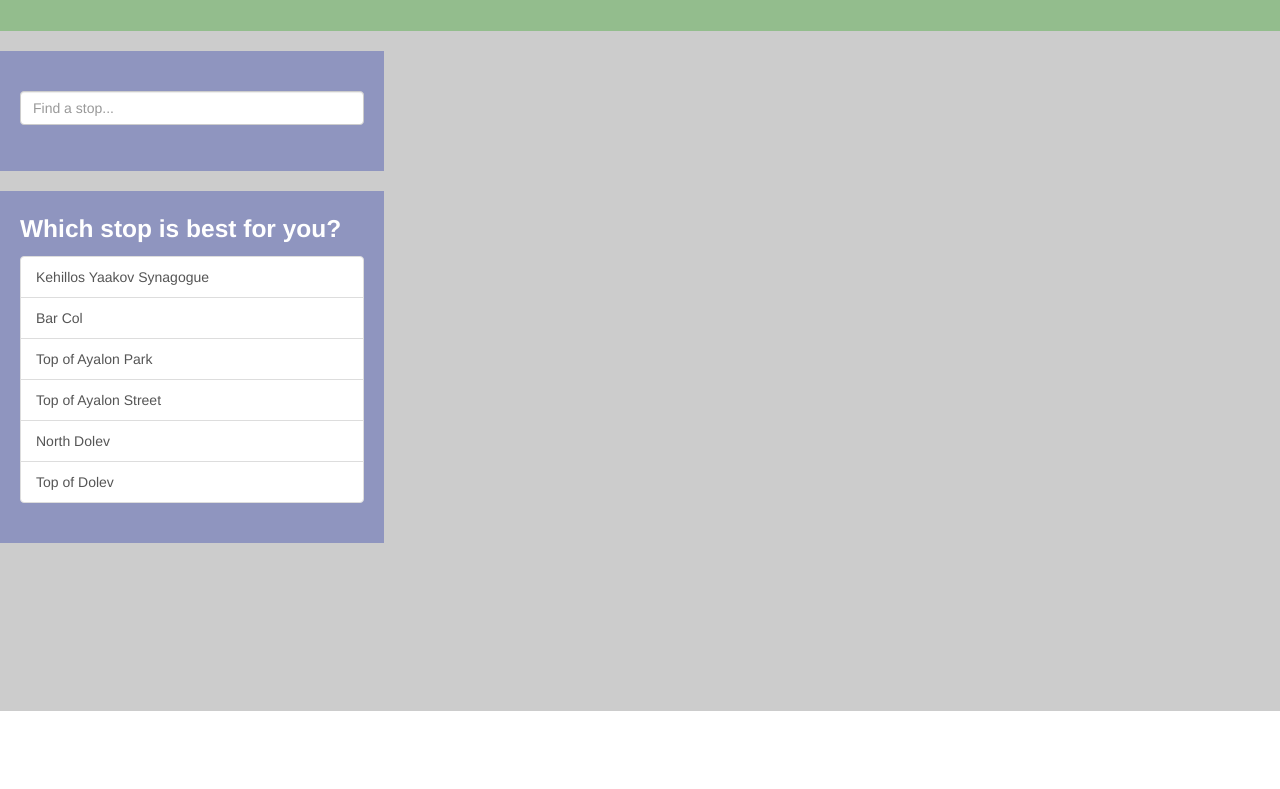
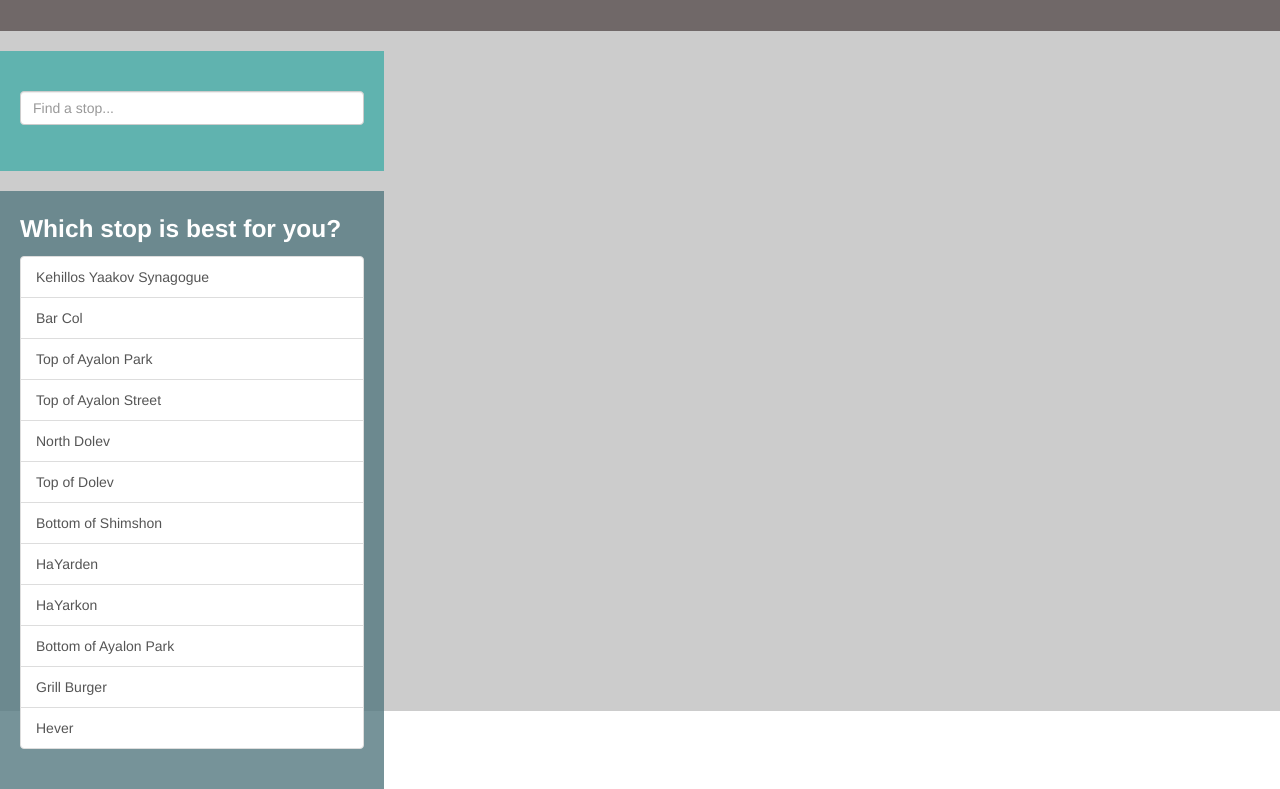
Before and after one commit to ChavahJ/neighborhoodMapTake5, a plain HTML site: page index.html in a window 1280 px wide. Shown: the part 89-878 px from the top of the page. Before the commit the page ends 800 px from the top, so only its background shows below. Drawn offline with nearby package versions, Linux system fonts and the light colour scheme.

Commit message:
before adding map

```diff
--- a/css/map.css
+++ b/css/map.css
@@ -20,8 +20,8 @@ html, body {
 }
 
 .title-div {
-    background-color: rgba(133, 185, 126,.8);
-    color: white;
+    background-color: rgba(89,79,79,.8);
+    color: #fff;
     position: absolute;
     width: 100%;
     height: 4rem;
@@ -36,17 +36,24 @@ html, body {
 }
 
 .search-div {
-    background-color: rgba(128, 135, 188,.8);
+    background-color: rgba(69,173,168,.8);
     display: inline-block;
-    color: white;
+    color: #fff;
     position: absolute;
     top: 5rem;
     width: 100%;
     z-index: 5;
 }
 
-.form-group {
+.nh .form-group {
     margin-bottom: .5rem;
+}
+
+.list-group-item.active, .list-group-item.active:focus, .list-group-item.active:hover {
+    z-index: 2;
+    color: #594f4f;
+    background-color:#45ada8;
+    border-color: #547980;
 }
 
 .pad-2rem {
@@ -54,8 +61,8 @@ html, body {
 }
 
 .list-div {
-    background-color: rgba(128, 135, 188,.8);
-    color: white;
+    background-color: rgba(84,121,128,.8);
+    color: #fff;
     position: absolute;
     top: 14rem;
     width: 100%;
--- a/index.html
+++ b/index.html
@@ -13,7 +13,7 @@
 
 </head>
 
-<body>
+<body class="nh">
     <div class="container-fluid content">
         <div class="map-container">
             <div id="map"></div>
--- a/js/app.js
+++ b/js/app.js
@@ -46,6 +46,54 @@ var allStops = [
         showStop: true,
         selected: false,
         description: "<strong>Sixth Stop:</strong> Just before the corner of Dolev and Shimshon. ETA is 8:45 AM."
+    },
+    {
+        name: "Bottom of Shimshon",
+        lat: 31.714460,
+        lng: 35.000503,
+        showStop: true,
+        selected: false,
+        description: "<strong>Seventh Stop:</strong> Just before Shimshon intersects with HaYarden. ETA is 8:46 AM."
+    },
+    {
+        name: "HaYarden",
+        lat: 31.710867,
+        lng: 35.001394,
+        showStop: true,
+        selected: false,
+        description: "<strong>Eighth Stop:</strong> Just after the corner of HaYarden and Refa'im. ETA is 8:46 AM."
+    },
+    {
+        name: "HaYarkon",
+        lat: 31.707981,
+        lng: 34.998087,
+        showStop: true,
+        selected: false,
+        description: "<strong>Ninth Stop:</strong> At the midpoint between HaYarden and Luz. ETA is 8:47 AM."
+    },
+    {
+        name: "Bottom of Ayalon Park",
+        lat: 31.711840,
+        lng: 34.990501,
+        showStop: true,
+        selected: false,
+        description: "<strong>Tenth Stop:</strong> After the corner of Ayalon and Kishon. ETA is 8:48 AM."
+    },
+    {
+        name: "Grill Burger",
+        lat: 31.712675,
+        lng: 34.988595,
+        showStop: true,
+        selected: false,
+        description: "<strong>Eleventh Stop:</strong> On the corner of Kishon and Tse'elim. ETA is 8:49 AM."
+    },
+    {
+        name: "Hever",
+        lat: 31.713287,
+        lng: 34.982389,
+        showStop: true,
+        selected: false,
+        description: "<strong>Final Stop:</strong> After the roundabout where Tse'elim and Hever intersect. ETA is 8:50 AM."
     }
 ];
 
```
